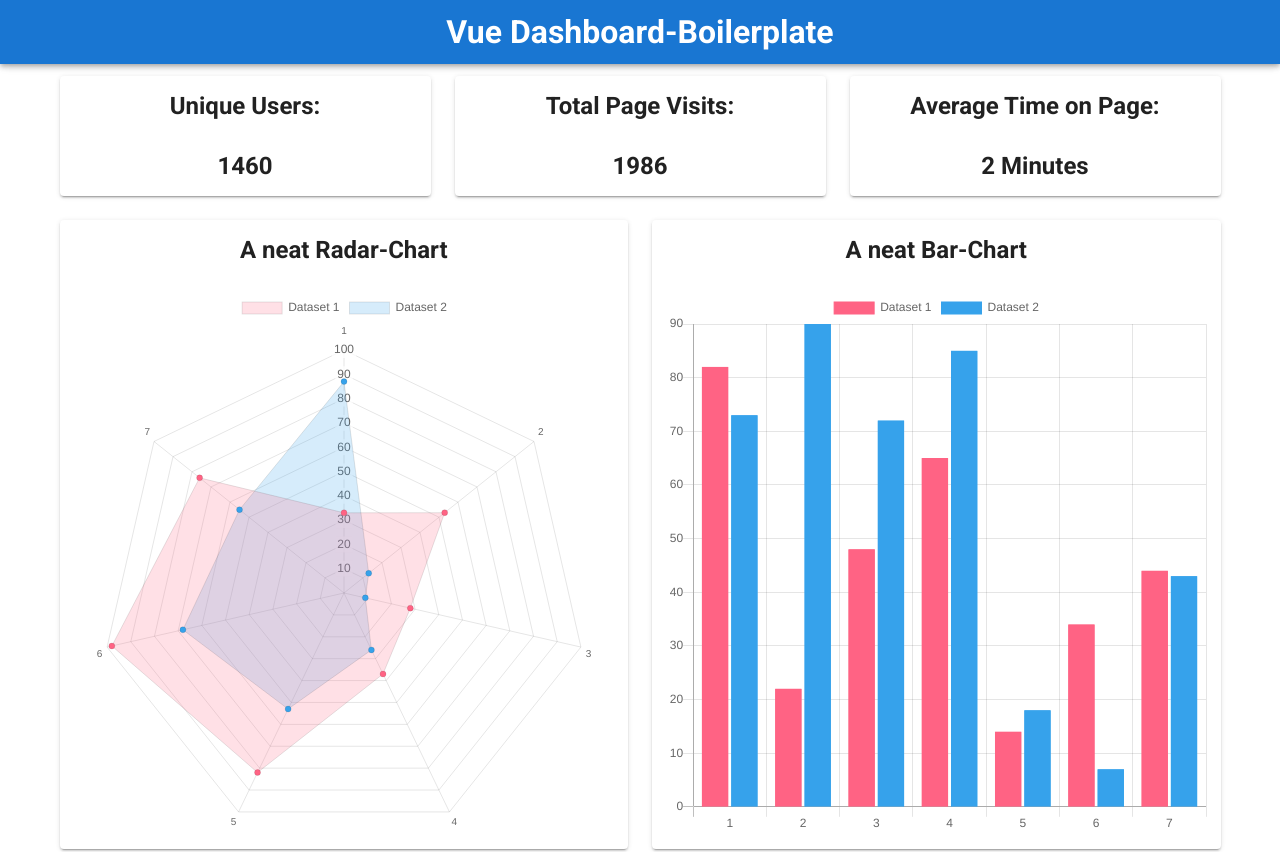
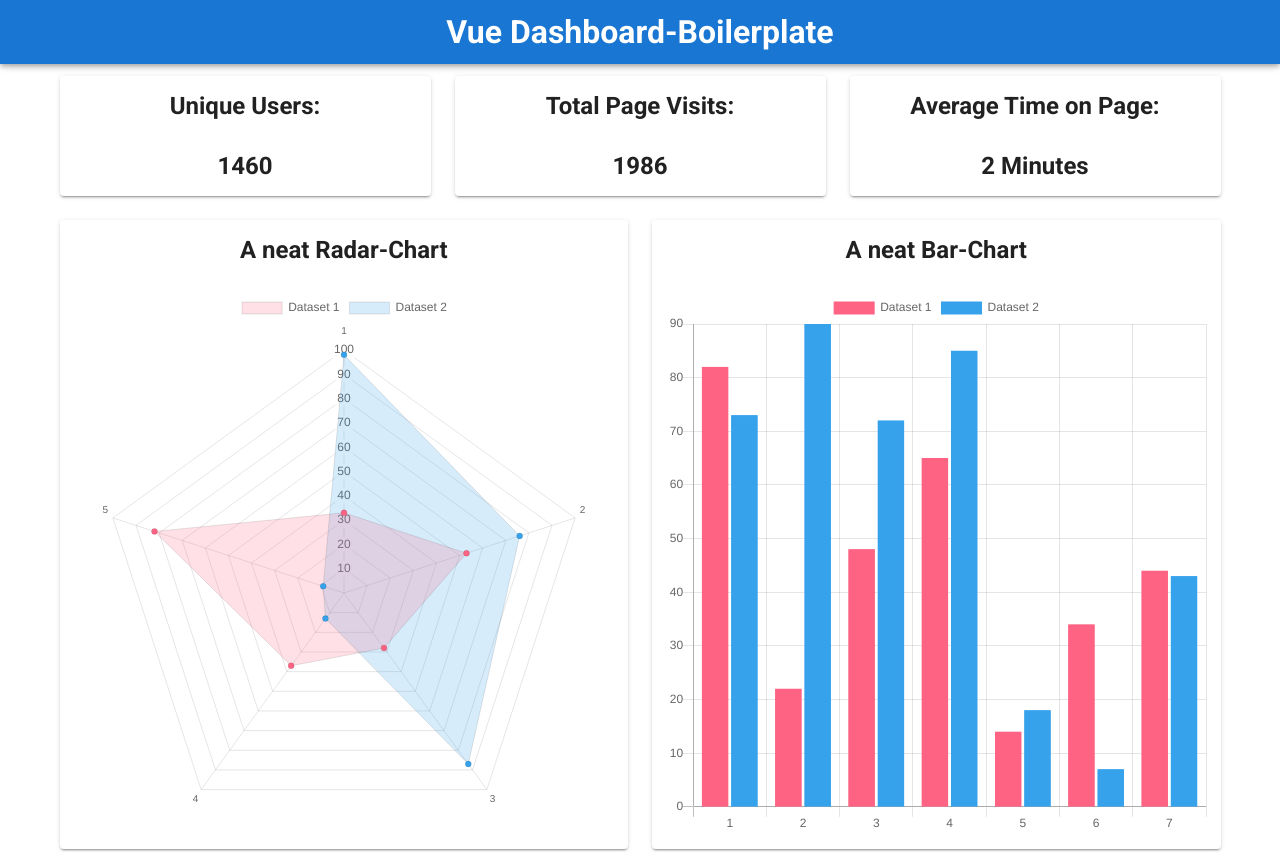
Before and after one commit to Elucidateqt/vue-dashboard-boilerplate, a Vue app: page / in a window 1280 px wide. Shown: the top 852 px of the page. Built offline with nearby package versions, Linux system fonts and the light colour scheme.

Commit message:
reduce radar-chart dimensions

```diff
--- a/src/components/Dashboard.vue
+++ b/src/components/Dashboard.vue
@@ -363,15 +363,13 @@ import colors from '../lib/constants/colors';
       };
 
       this.dummyData.radarChart.data = {
-			labels: ['1', '2', '3', '4', '5', '6', '7'],
+			labels: ['1', '2', '3', '4', '5'],
 			datasets: [{
 				label: 'Dataset 1',
 				pointBackgroundColor: colors.red,
 				backgroundColor: this.changeColorAlpha(colors.red, "0.2"),
 				borderWidth: 1,
 				data: [
-					this.getRandomScalingFactor(),
-					this.getRandomScalingFactor(),
 					this.getRandomScalingFactor(),
 					this.getRandomScalingFactor(),
 					this.getRandomScalingFactor(),
@@ -388,9 +386,7 @@ import colors from '../lib/constants/colors';
 					this.getRandomScalingFactor(),
 					this.getRandomScalingFactor(),
 					this.getRandomScalingFactor(),
-					this.getRandomScalingFactor(),
-					this.getRandomScalingFactor(),
-					this.getRandomScalingFactor(),
+					this.getRandomScalingFactor()
 				]
 			}]
       };
```
